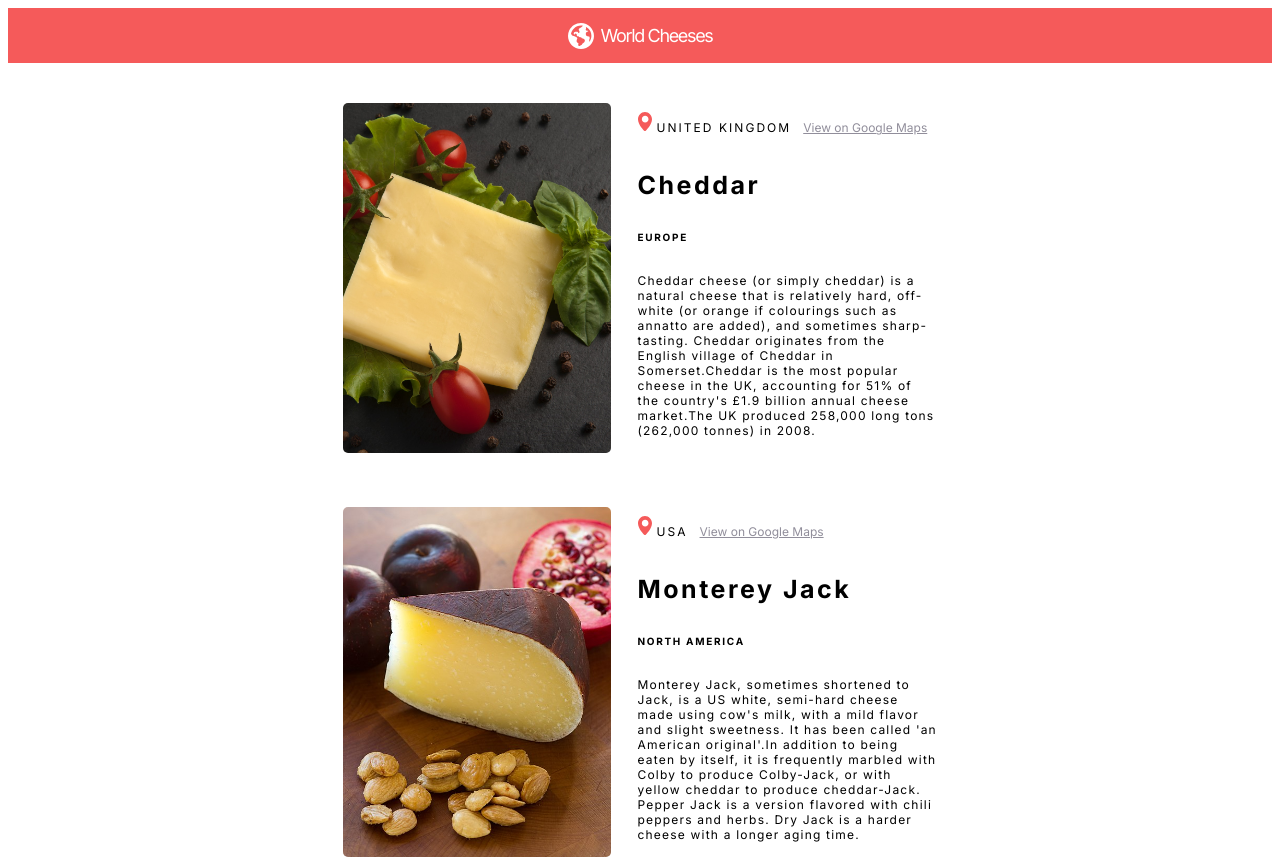
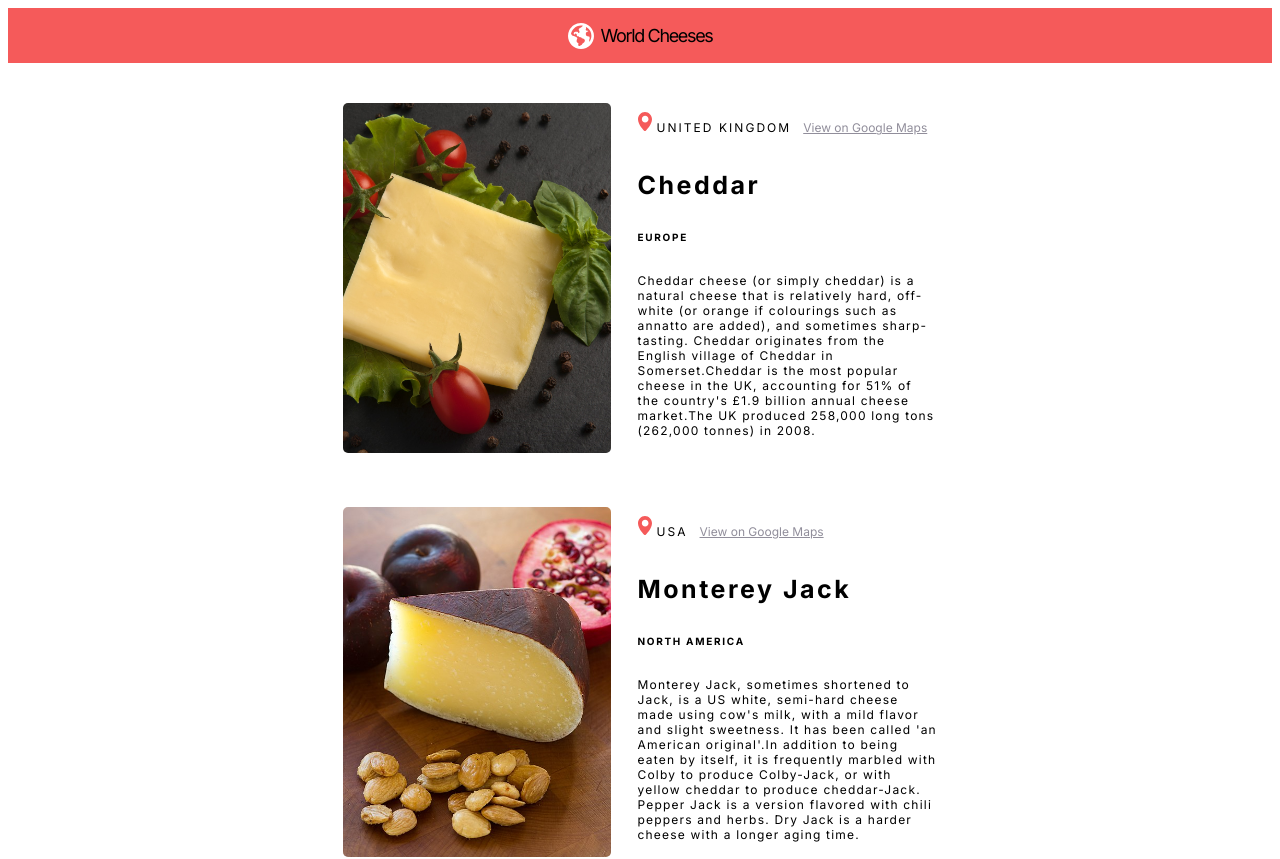
Before and after one commit to BikeMouse/WorldCheeses, a React (Vite) app: page / in a window 1280 px wide. Shown: the top 859 px of the page. Built offline with nearby package versions, Linux system fonts and the light colour scheme.

Commit message:
change css

```diff
--- a/src/index.css
+++ b/src/index.css
@@ -15,7 +15,7 @@ body{
   font-size: 18px;
   letter-spacing: -0.075em;
   font-weight: 500;
-  color: #FFF;
+  color: black;
 }
 
 .CardImg{
```
